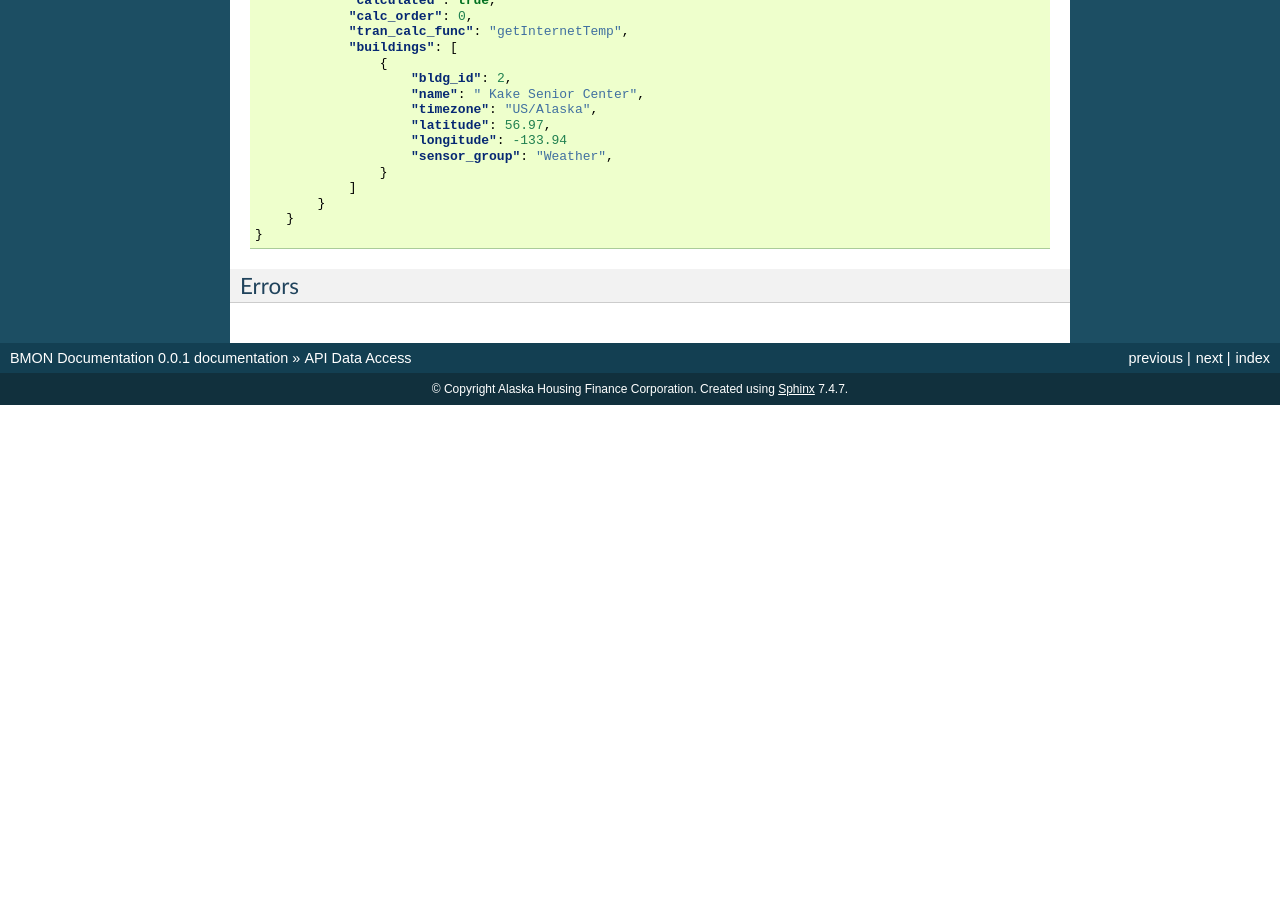
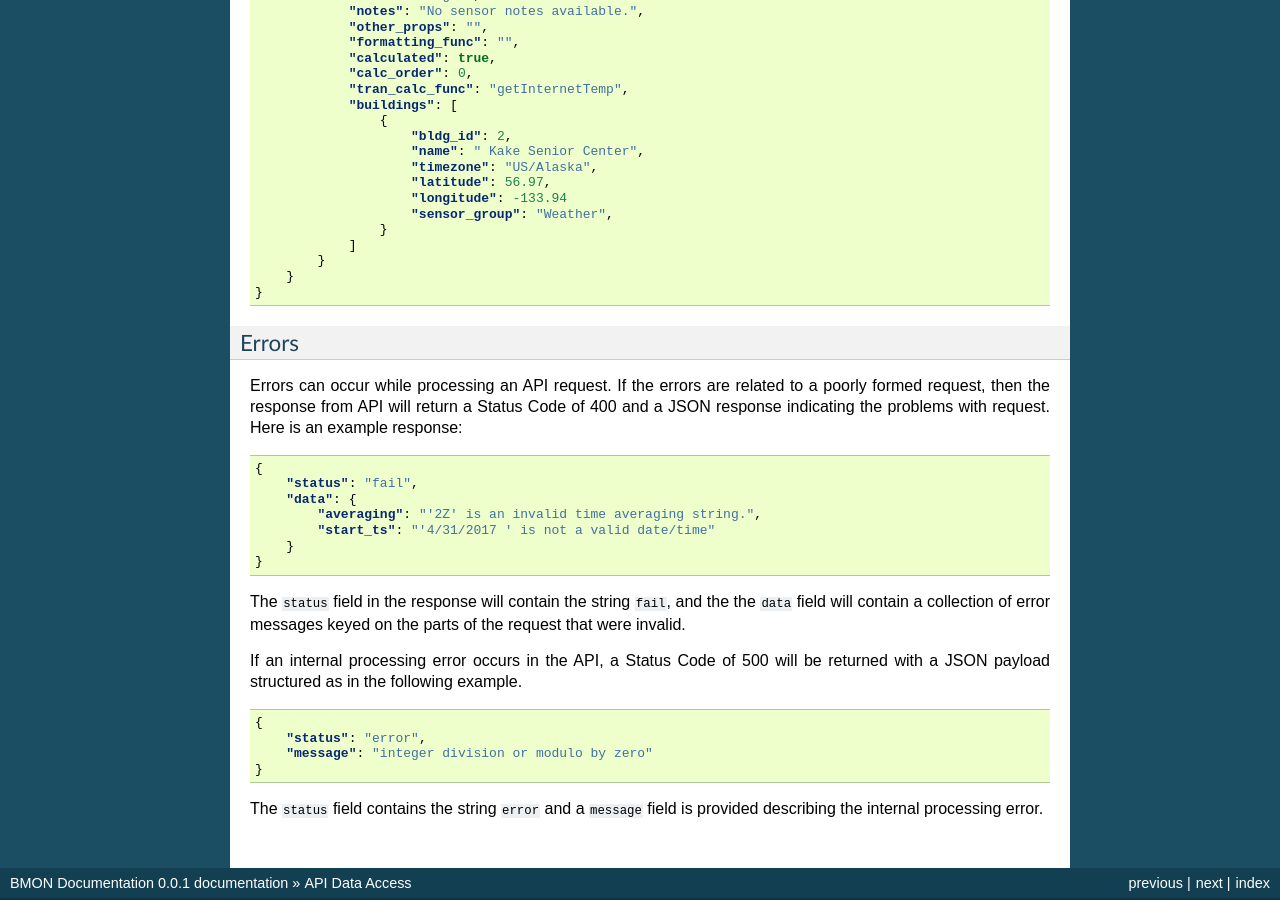
Before and after one commit to alanmitchell/bmon, a Sphinx documentation site: the page built from docs/source/api-data-access.rst, in a window 1280 px wide and 900 px high, scrolled down 3755 px. Built offline with Sphinx 7.4.7, drawn with Linux system fonts in a browser that asks for light colours; before the commit the page ends 4160 px from its top, so only the background shows below that; some of the changed text lies outside the part shown.

Commit message:
Finished reading API method documentation.

```diff
--- a/docs/source/api-data-access.rst
+++ b/docs/source/api-data-access.rst
@@ -10,6 +10,10 @@ list of sensors that are available in the database.  All of these methods
 return their results in JSON format, conforming to the
 `JSend Specification <https://labs.omniti.com/labs/jsend>`_
 The two methods are documented below, including example usage.
+
+The free `Postman <https://www.getpostman.com/>`_ application is a convenient
+way to experiment with the API and see the JSON results is clearly formatted
+way.
 
 API Method to Obtain Sensor Readings
 ------------------------------------
@@ -135,7 +139,7 @@ a JSON response with the following JSON key/value fields.
     buildings that the sensor is associated with.  See the details in the
     next section.
 
-***sensor_info* Fields**
+**sensor_info Fields**
 
 If a sensor is shown in the BMON interface, then BMON has additional information
 about the sensor, such as its name and the engineering units associated with
@@ -255,3 +259,35 @@ Here is the JSON response:
 
 Errors
 ~~~~~~
+
+Errors can occur while processing an API request.  If the errors are related
+to a poorly formed request, then the response from API will return a Status
+Code of 400 and a JSON response indicating the problems with request.  Here is
+an example response:
+
+.. code-block:: json
+
+    {
+        "status": "fail",
+        "data": {
+            "averaging": "'2Z' is an invalid time averaging string.",
+            "start_ts": "'4/31/2017 ' is not a valid date/time"
+        }
+    }
+
+The ``status`` field in the response will contain the string ``fail``, and the
+the ``data`` field will contain a collection of error messages keyed on the
+parts of the request that were invalid.
+
+If an internal processing error occurs in the API, a Status Code of 500
+will be returned with a JSON payload structured as in the following example.
+
+.. code-block:: json
+
+    {
+        "status": "error",
+        "message": "integer division or modulo by zero"
+    }
+
+The ``status`` field contains the string ``error`` and a ``message`` field is
+provided describing the internal processing error.
```
